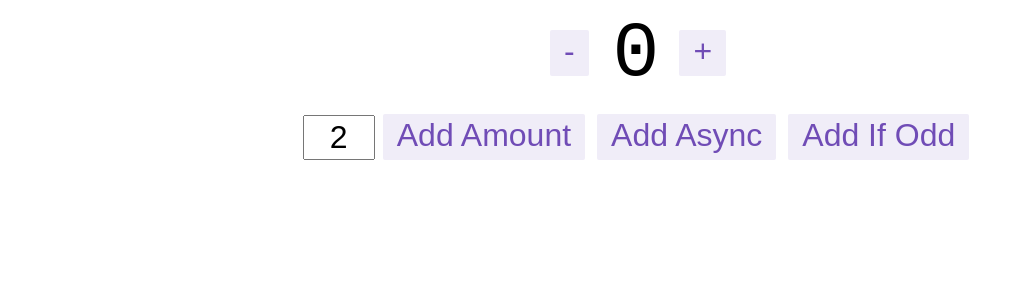
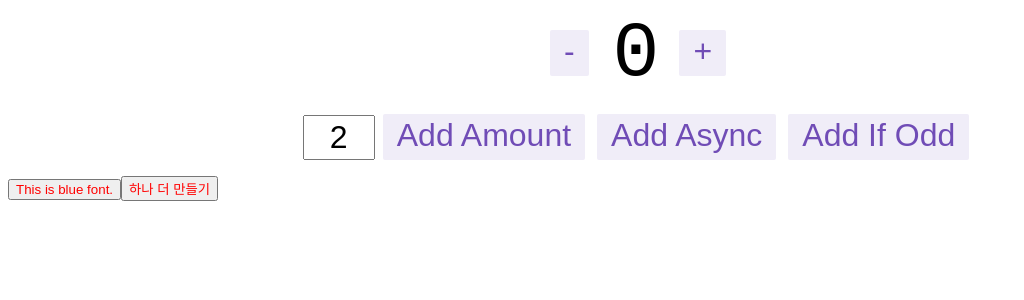
Before and after one commit to RunLearn/super-todoapp, a Next.js app: page /counter in a window 1280 px wide. Shown: the top 300 px of the page, without its empty margins (0-1024 px from the left). Built offline with nearby package versions, Linux system fonts and the light colour scheme.

Commit message:
style : make a sample

```diff
--- a/src/features/counter/Counter.tsx
+++ b/src/features/counter/Counter.tsx
@@ -10,6 +10,7 @@ import {
   selectCount,
 } from './counterSlice';
 import styles from './Counter.module.css';
+import MyPrettyButton from '../../../styles/MyPrettyButton'
 
 export function Counter() {
   const count = useAppSelector(selectCount);
@@ -63,6 +64,14 @@ export function Counter() {
           Add If Odd
         </button>
       </div>
+      <div>
+        <MyPrettyButton>
+          This is blue font.
+        </MyPrettyButton>
+        <MyPrettyButton>
+          하나 더 만들기
+        </MyPrettyButton>
+      </div>
     </div>
   );
 }
--- a/src/features/counter/counterSlice.ts
+++ b/src/features/counter/counterSlice.ts
@@ -56,6 +56,8 @@ export const counterSlice = createSlice({
     // Use the PayloadAction type to declare the contents of `action.payload`
     incrementByAmount: (state, action: PayloadAction<number>) => {
       state.value += action.payload;
+      // 객체 형태의 payload였다면
+      // state.value = { ...state, [attribute]: /* code */ }
     },
   },
   // The `extraReducers` field lets the slice handle actions defined elsewhere,
--- /dev/null
+++ b/styles/MyPrettyButton.ts
@@ -0,0 +1,9 @@
+import styled from 'styled-components'
+
+const abc = 'red'
+
+const MyPrettyButton = styled.button`
+  color: ${ abc }
+`
+
+export default MyPrettyButton
```
